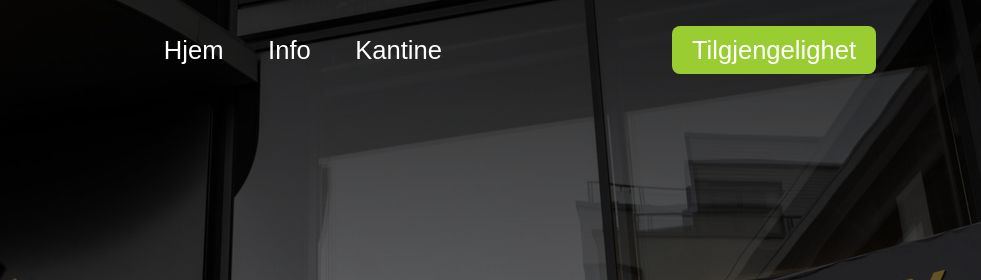
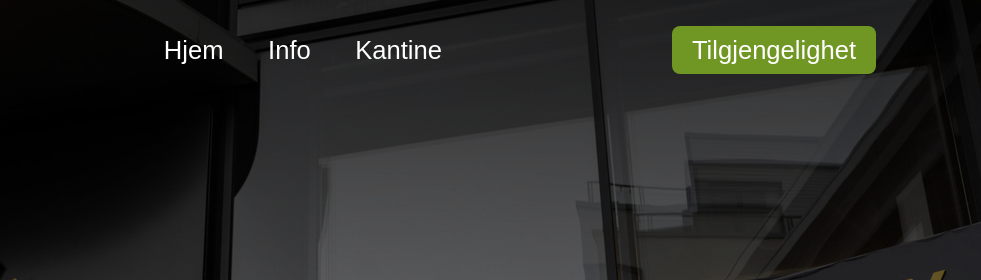
Before and after one commit to erik719/erik719.github.io, a plain HTML site: page index.html in a window 1280 px wide. Shown: the top 280 px of the page, 299-1280 px from the left. Drawn offline with Linux system fonts and the light colour scheme.

Commit message:
Update style.css

```diff
--- a/css/style.css
+++ b/css/style.css
@@ -135,7 +135,7 @@ h3 {
     color: white; /* Tekstfarge hvit */
     padding: 10px 20px; /* 10 piksler padding på topp og bunn, 20 piksler på sider */
     font-size: 2vw; /* Skriftstørrelse basert på viewport-bredde (vw) for skalering */
-    background: yellowgreen; /* Bakgrunnsfarge i gulgrønn */
+    background: rgb(112, 150, 35); /* Bakgrunnsfarge i gulgrønn */
     border-radius: 8px; /* Avrundede hjørner med radius på 8 piksler */
     transition: 0.4s; /* Overgangseffekt på 0.4 sekunder for jevne overganger */
 }
```
